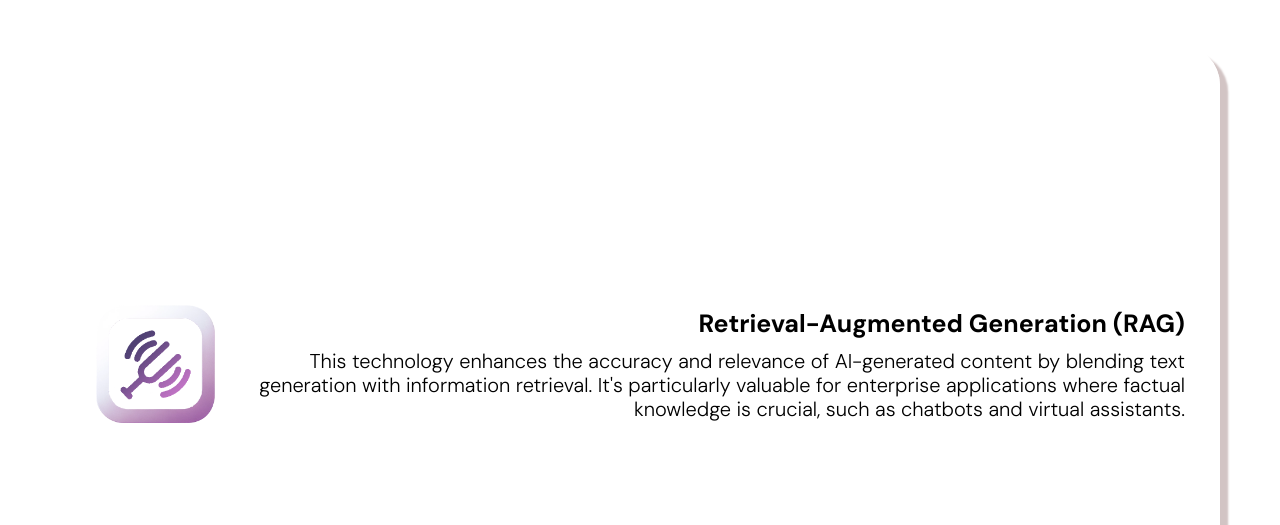
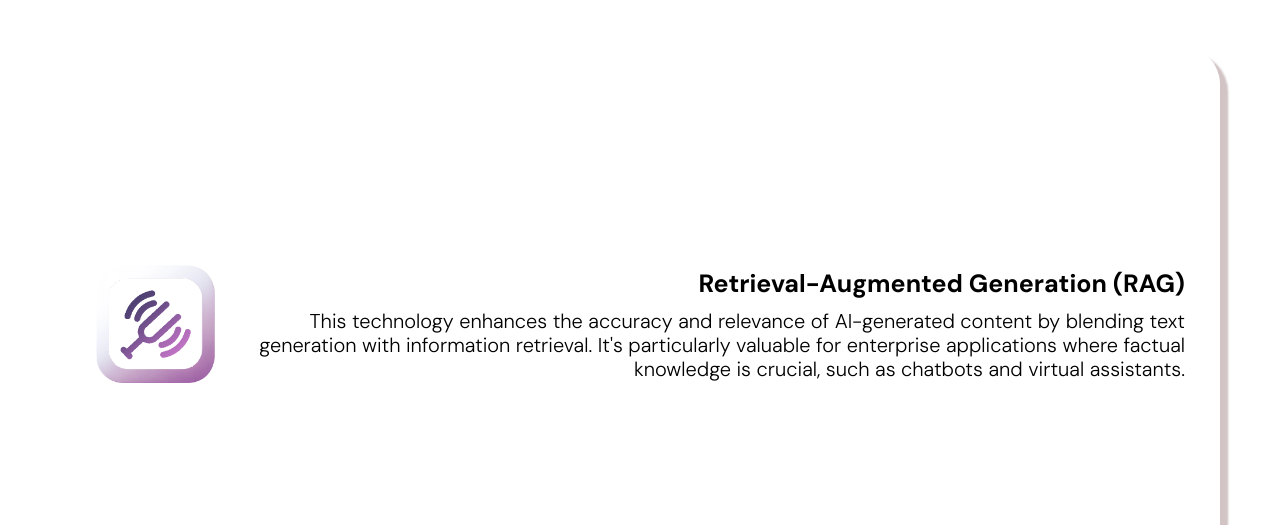
Before and after one commit to kit678/Blaide, a React (Vite) app: page / in a window 1280 px wide. Shown: the part 895-1420 px from the top of the page. Built offline with nearby package versions, Linux system fonts and the light colour scheme.

Commit message:
Update service card heights to 70vh.

```diff
--- a/src/components/service-card-l/service-card-l.module.scss
+++ b/src/components/service-card-l/service-card-l.module.scss
@@ -45,7 +45,7 @@
     background-origin: padding-box;
     background-clip: border-box;
     background-color: unset;
-    height: 80vh;
+    height: 70vh;
 }
 .servicecardimg {
     display: flex;
--- a/src/components/service-card-r/service-card-r.module.scss
+++ b/src/components/service-card-r/service-card-r.module.scss
@@ -50,6 +50,7 @@
     background-origin: padding-box;
     background-clip: border-box;
     opacity: 1;
+    height: 70vh;
 }
 .servicecardimg {
     display: flex;
```
